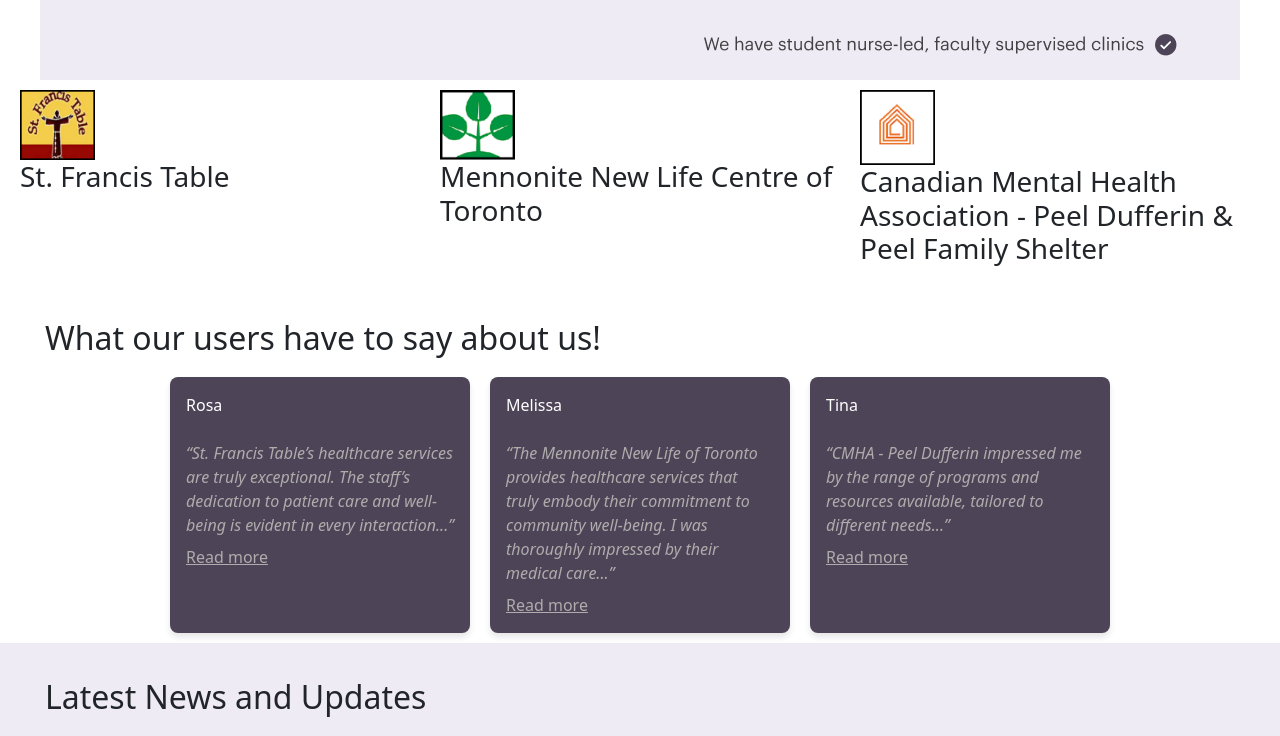
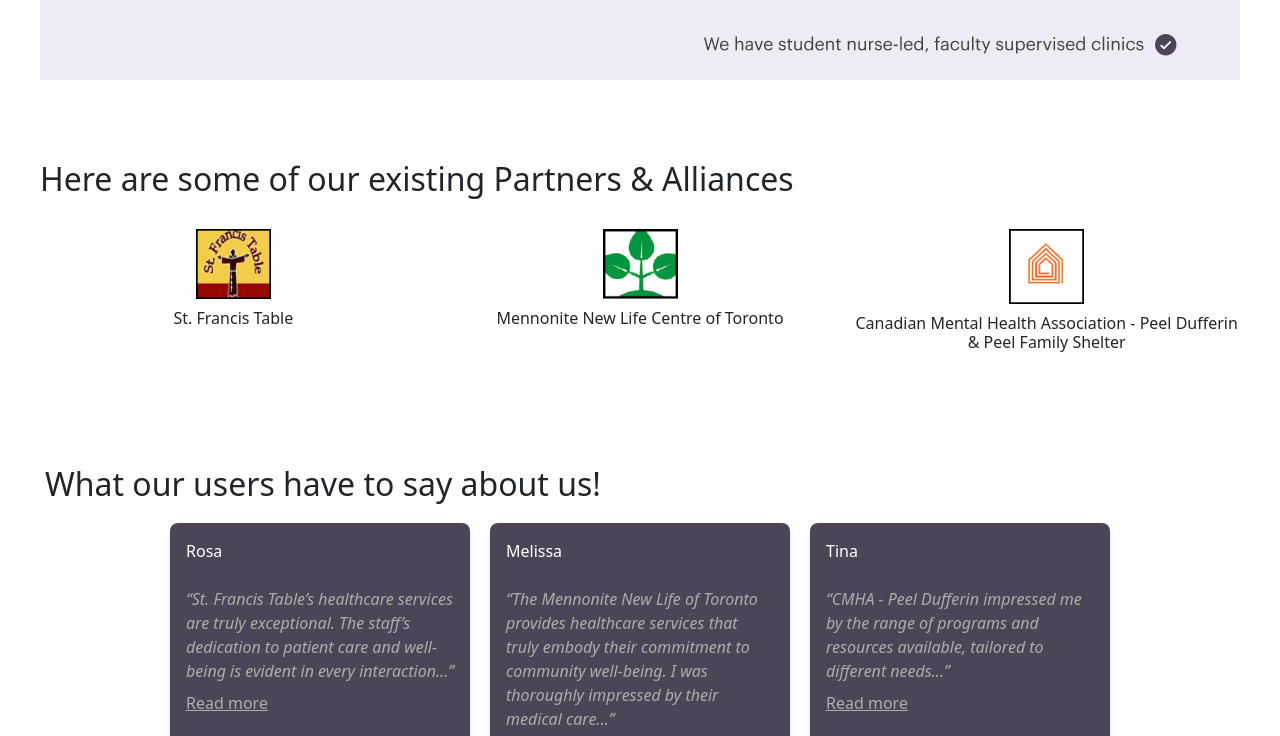
Before and after one commit to pranay-24/Health-for-all, a plain HTML site: page index.html in a window 1280 px wide. Shown: the part 1642-2378 px from the top of the page. Drawn offline with nearby package versions, Linux system fonts and the light colour scheme.

Commit message:
css changed

```diff
--- a/index.html
+++ b/index.html
@@ -98,6 +98,7 @@
     </div>
 
     <section id="partners">
+        <h2>Here are some of our existing Partners & Alliances</h2>
         <div class="content-wrapper flex">
             <div class="col">
                 <img src="./images/image 137.png" width="75" alt="St.Francis">
@@ -145,7 +146,7 @@
     <!--News Blog section -->
     <div class="blog content-wrapper dark">
         <h2>Latest News and Updates</h2>
-        <div class="blog-container">
+        <div class="blog-container flex">
 
             <div class="card_blog">
                 <img src="./images/image1.png" alt="Card Image">
@@ -180,7 +181,7 @@
 
     <!--Footer-->
 
-    <div class="container footer">
+    <div class="container footer content-wrapper">
         <footer class="row row-cols-1 row-cols-sm-2 row-cols-md-5 py-5 my-5 border-top">
             <!-- <div class="col mb-3">
                 <a href="/" class="d-flex align-items-center mb-3 link-body-emphasis text-decoration-none">
--- a/style.css
+++ b/style.css
@@ -251,6 +251,28 @@
     font-size: 16px;
 }
 
+#partners{
+padding:20px;
+margin:40px 0;
+
+}
+
+#partners h2{
+    margin:20px;
+
+    font-size: 2rem;
+    margin-bottom: 20px;
+}
+
+
+#partners .col {
+    flex:1 1 0;
+    text-align: center;
+}
+#partners h3{
+font-size:1em;
+margin-top:10px;
+}
 /*Blog section */
 .content-wrapper {
     max-width:1300px;
```
